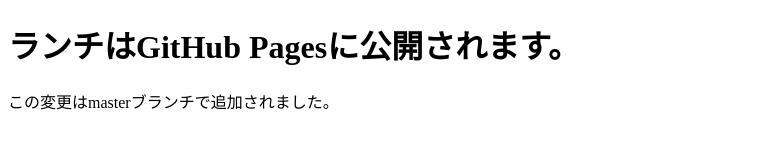
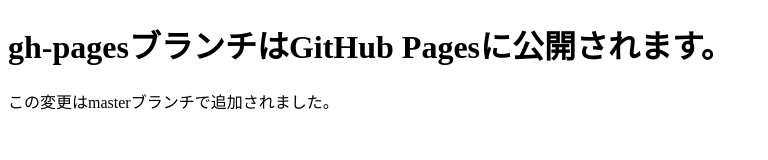
Before and after one commit to kwmr1/git-study, a plain HTML site: page index.html in a window 1280 px wide. Shown: the whole page, without its empty margins (0-768 px from the left). Drawn offline with Linux system fonts and the light colour scheme.

Commit message:
masterコミットやり直し

```diff
--- a/index.html
+++ b/index.html
@@ -7,7 +7,7 @@
     <title>Gitの勉強</title>
 </head>
 <body>
-    <h1>ランチはGitHub Pagesに公開されます。</h1>
+    <h1>gh-pagesブランチはGitHub Pagesに公開されます。</h1>
     <p>この変更はmasterブランチで追加されました。</p>
 </body>
 </html>
```
